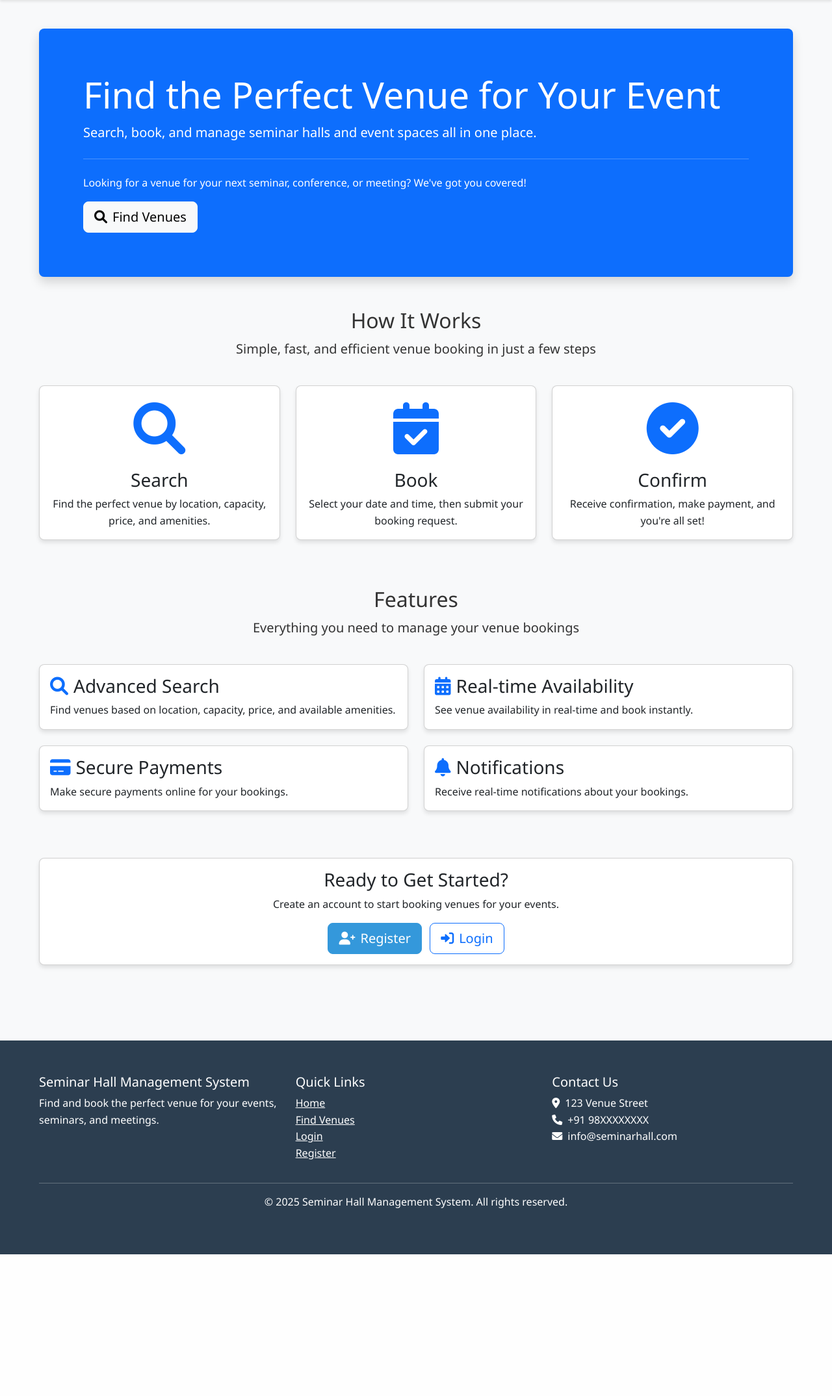
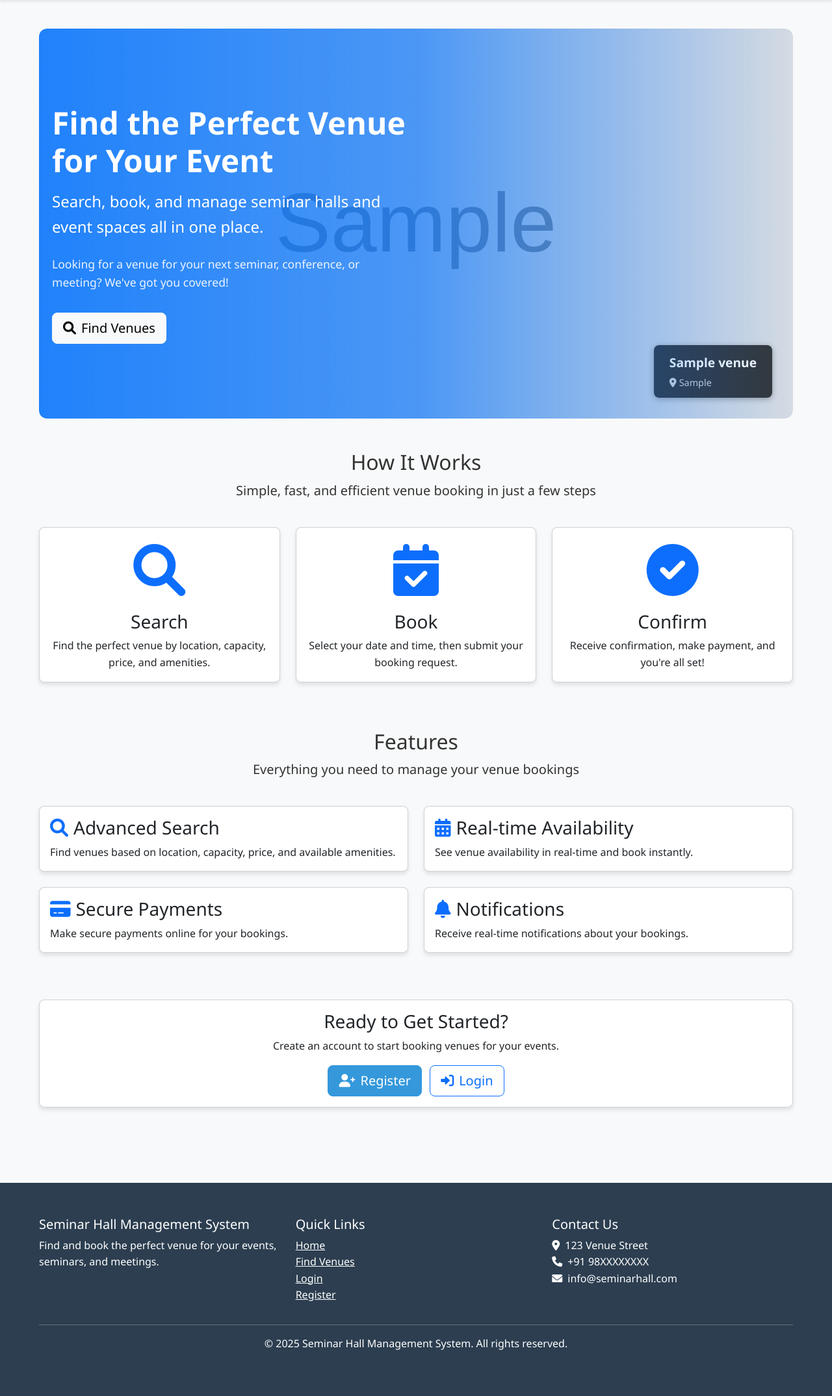
Before and after one commit to Karthik-Billava/sem_hall_mgt, a Django app: page / in a window 1280 px wide. Shown: the part 104-2252 px from the top of the page at 65% size. Before the commit the page ends 2034 px from the top, so only its background shows below. Run offline with Django 4.2, Linux system fonts and the light colour scheme; tables that the repository leaves empty hold one stand-in row (values such as "Sample post"); grey boxes marked "Sample" are stand-in pictures.

Commit message:
feat: add carousel component for enhanced UI

```diff
--- a/sem_hall_mgt/urls.py
+++ b/sem_hall_mgt/urls.py
@@ -5,17 +5,17 @@ from django.contrib import admin
 from django.urls import path, include
 from django.conf import settings
 from django.conf.urls.static import static
-from django.views.generic import TemplateView
+from . import views
 
 urlpatterns = [
     path('admin/', admin.site.urls),
-    # allauth URLs must come before accounts URLs
+
     path('accounts/', include('allauth.urls')),
     path('accounts/', include('accounts.urls')),
     path('venues/', include('venues.urls')),
     path('bookings/', include('bookings.urls')),
     path('notifications/', include('notifications_app.urls')),
-    path('', TemplateView.as_view(template_name='home.html'), name='home'),
+    path('', views.home_view, name='home'),
 ]
 
 if settings.DEBUG:
--- /dev/null
+++ b/sem_hall_mgt/views.py
@@ -0,0 +1,15 @@
+from django.shortcuts import render
+from venues.models import Venue
+
+def home_view(request):
+    """
+    Home page view that displays the latest venues
+    """
+    # Get 5 most recently added venues that are active
+    latest_venues = Venue.objects.filter(is_active=True).order_by('-created_at')[:5]
+
+    context = {
+        'latest_venues': latest_venues
+    }
+
+    return render(request, 'home.html', context)
--- /dev/null
+++ b/static/css/custom.css
@@ -0,0 +1,309 @@
+/* Dynamic Banner Styles */
+/* Carousel styles */
+.carousel-venue-image {
+    height: 350px;
+    object-fit: cover;
+    border-radius: 8px;
+}
+
+/* For when no image is available */
+.carousel-venue-image i {
+    color: #bbbbbb;
+}
+
+/* Caption styling */
+.carousel-caption {
+    background-color: rgba(0, 0, 0, 0.5);
+    border-radius: 0 0 8px 8px;
+    left: 0;
+    right: 0;
+    bottom: 0;
+    padding: 15px;
+    text-align: left;
+}
+
+.venue-slide-container {
+    position: relative;
+}
+
+.venue-info-badge {
+    position: absolute;
+    top: 15px;
+    right: 15px;
+    z-index: 10;
+}
+
+.venue-info-badge .badge {
+    font-size: 0.9rem;
+    padding: 8px 12px;
+    box-shadow: 0 2px 5px rgba(0,0,0,0.2);
+}
+
+/* Carousel controls */
+.carousel-control-prev,
+.carousel-control-next {
+    width: 5%;
+    background-color: rgba(0,0,0,0.3);
+    border-radius: 50%;
+    height: 40px;
+    width: 40px;
+    top: 50%;
+    transform: translateY(-50%);
+}
+
+.carousel-control-prev {
+    left: 10px;
+}
+
+.carousel-control-next {
+    right: 10px;
+}
+
+/* Carousel indicators */
+.carousel-indicators {
+    margin-bottom: 0.5rem;
+}
+
+.carousel-indicators [data-bs-target] {
+    background-color: #fff;
+    width: 12px;
+    height: 12px;
+    border-radius: 50%;
+    margin: 0 5px;
+    opacity: 0.6;
+}
+
+.carousel-indicators .active {
+    opacity: 1;
+}
+
+.new-venue-card {
+    transition: transform 0.3s ease;
+    border-radius: 10px;
+    overflow: hidden;
+}
+
+.new-venue-card:hover {
+    transform: translateY(-5px);
+    box-shadow: 0 10px 20px rgba(0,0,0,0.15);
+}
+
+/* Make carousel fade transition instead of slide */
+.carousel-fade .carousel-item {
+    opacity: 0;
+    transition-duration: .6s;
+    transition-property: opacity;
+}
+
+.carousel-fade .carousel-item.active {
+    opacity: 1;
+}
+
+/* Hero Section Styles */
+.hero-section {
+    position: relative;
+    width: 100%;
+    height: 600px;
+    overflow: hidden;
+    margin-bottom: 3rem;
+    border-radius: 12px;
+}
+
+/* Hero Slideshow */
+.hero-section .carousel,
+.hero-section .carousel-inner,
+.hero-section .carousel-item {
+    width: 100%;
+    height: 100%;
+    border-radius: 12px;
+    overflow: hidden;
+}
+
+.hero-slide-image {
+    width: 100%;
+    height: 100%;
+    object-fit: cover;
+    object-position: center;
+    transition: transform 0.5s ease;
+}
+
+.hero-slide-link {
+    display: block;
+    width: 100%;
+    height: 100%;
+    overflow: hidden;
+    border-radius: 12px;
+}
+
+.hero-slide-link:hover .hero-slide-image {
+    transform: scale(1.05);
+}
+
+.hero-slide-placeholder {
+    width: 100%;
+    height: 100%;
+    background-color: #2c3e50;
+    display: flex;
+    align-items: center;
+    justify-content: center;
+    color: #ffffff;
+    border-radius: 12px;
+}
+
+/* Content Overlay */
+.hero-content {
+    position: absolute;
+    top: 0;
+    left: 0;
+    width: 100%;
+    height: 100%;
+    z-index: 2;
+    background: linear-gradient(to right, rgba(0, 114, 255, 0.85) 0%, rgba(0, 114, 255, 0.65) 50%, rgba(0, 0, 0, 0) 100%);
+    display: flex;
+    align-items: center;
+    border-radius: 12px;
+}
+
+.hero-title {
+    font-size: 3rem;
+    font-weight: 700;
+    color: #ffffff;
+    margin-bottom: 1rem;
+    line-height: 1.2;
+}
+
+.hero-subtitle {
+    font-size: 1.5rem;
+    font-weight: 400;
+    color: #ffffff;
+    margin-bottom: 1.5rem;
+}
+
+.hero-text {
+    font-size: 1.1rem;
+    color: rgba(255, 255, 255, 0.9);
+    margin-bottom: 2rem;
+}
+
+/* Venue Info Tag */
+.venue-info-tag {
+    position: absolute;
+    bottom: 2rem;
+    right: 2rem;
+    background-color: rgba(0, 0, 0, 0.75);
+    color: white;
+    padding: 0.75rem 1.5rem;
+    border-radius: 8px;
+    z-index: 3;
+    display: flex;
+    flex-direction: column;
+    box-shadow: 0 2px 10px rgba(0, 0, 0, 0.3);
+    transition: transform 0.3s ease, background-color 0.3s ease;
+    cursor: pointer;
+    text-decoration: none;
+}
+
+.venue-info-tag:hover, .venue-info-tag:focus {
+    transform: translateY(-5px);
+    background-color: rgba(0, 0, 0, 0.9);
+    color: white;
+    text-decoration: none;
+}
+
+.venue-name {
+    font-size: 1.2rem;
+    font-weight: 600;
+    margin-bottom: 0.25rem;
+}
+
+.venue-location {
+    font-size: 0.9rem;
+    opacity: 0.8;
+}
+
+/* Navigation Controls */
+.hero-section .carousel-control-prev,
+.hero-section .carousel-control-next {
+    width: 50px;
+    height: 50px;
+    background: rgba(0, 0, 0, 0.6);
+    border-radius: 50%;
+    top: 50%;
+    transform: translateY(-50%);
+    opacity: 0.7;
+    transition: all 0.3s ease;
+    z-index: 10;
+    display: flex;
+    align-items: center;
+    justify-content: center;
+    cursor: pointer;
+    box-shadow: 0 2px 8px rgba(0, 0, 0, 0.3);
+}
+
+.hero-section .carousel-control-prev {
+    left: 20px;
+}
+
+.hero-section .carousel-control-next {
+    right: 20px;
+}
+
+.hero-section .carousel-control-prev:hover,
+.hero-section .carousel-control-next:hover {
+    background: rgba(0, 0, 0, 0.8);
+    opacity: 1;
+}
+
+.hero-section .carousel-control-prev-icon,
+.hero-section .carousel-control-next-icon {
+    width: 24px;
+    height: 24px;
+}
+
+/* Responsive adjustments */
+@media (max-width: 768px) {
+    .hero-section {
+        height: 500px;
+    }
+
+    .hero-title {
+        font-size: 2.5rem;
+    }
+
+    .hero-subtitle {
+        font-size: 1.25rem;
+    }
+
+    .venue-info-tag {
+        bottom: 1rem;
+        right: 1rem;
+        padding: 0.5rem 1rem;
+    }
+
+    .venue-name {
+        font-size: 1rem;
+    }
+}
+
+@media (max-width: 576px) {
+    .hero-section {
+        height: 400px;
+    }
+
+    .hero-content {
+        background: linear-gradient(to bottom, rgba(0, 114, 255, 0.85) 0%, rgba(0, 114, 255, 0.65) 70%, rgba(0, 0, 0, 0) 100%);
+    }
+
+    .hero-title {
+        font-size: 2rem;
+    }
+
+    .hero-subtitle {
+        font-size: 1.1rem;
+        margin-bottom: 1rem;
+    }
+
+    .hero-text {
+        display: none;
+    }
+}
--- a/templates/base.html
+++ b/templates/base.html
@@ -14,6 +14,7 @@
 
     <!-- Custom CSS -->
     <link rel="stylesheet" href="{% static 'css/main.css' %}">
+    <link rel="stylesheet" href="{% static 'css/custom.css' %}">
 
     <style>
         :root {
--- a/templates/home.html
+++ b/templates/home.html
@@ -3,23 +3,71 @@
 {% block title %}Home - Seminar Hall Management System{% endblock %}
 
 {% block content %}
-<div class="row mb-5">
-    <div class="col-md-12">
-        <div class="bg-primary text-white p-5 rounded-3 shadow">
-            <div class="container">
-                <h1 class="display-4">Find the Perfect Venue for Your Event</h1>
-                <p class="lead">Search, book, and manage seminar halls and event spaces all in one place.</p>
-                <hr class="my-4 bg-white">
-                <p>Looking for a venue for your next seminar, conference, or meeting? We've got you covered!</p>
-                <a class="btn btn-light btn-lg" href="{% url 'venue_list' %}" role="button">
-                    <i class="fas fa-search me-2"></i>Find Venues
-                </a>
+<!-- Hero Section with Background Slideshow -->
+<div class="hero-section">
+    <!-- Background Slideshow -->
+    <div id="heroSlideshow" class="carousel slide carousel-fade" data-bs-ride="carousel" data-bs-interval="5000">
+        <div class="carousel-inner">
+            {% if latest_venues %}
+                {% for venue in latest_venues %}
+                    <div class="carousel-item {% if forloop.first %}active{% endif %}">
+                        {% with venue.get_cover_image as cover_image %}
+                            {% if cover_image %}
+                                <a href="{% url 'venue_detail' venue_id=venue.id %}" class="hero-slide-link">
+                                    <img src="{{ cover_image.image.url }}" class="hero-slide-image" alt="{{ venue.name }}">
+                                </a>
+                            {% else %}
+                                <div class="hero-slide-placeholder">
+                                    <i class="fas fa-building fa-4x"></i>
+                                </div>
+                            {% endif %}
+                        {% endwith %}
+                        <a href="{% url 'venue_detail' venue_id=venue.id %}" class="venue-info-tag">
+                            <span class="venue-name">{{ venue.name }}</span>
+                            <span class="venue-location"><i class="fas fa-map-marker-alt me-1"></i>{{ venue.city }}</span>
+                        </a>
+                    </div>
+                {% endfor %}
+            {% else %}
+                <div class="carousel-item active">
+                    <div class="hero-slide-placeholder">
+                        <i class="fas fa-building fa-4x"></i>
+                    </div>
+                </div>
+            {% endif %}
+        </div>
+
+        <!-- Navigation Arrows -->
+        {% if latest_venues|length > 1 %}
+            <button class="carousel-control-prev" type="button" data-bs-target="#heroSlideshow" data-bs-slide="prev">
+                <span class="carousel-control-prev-icon" aria-hidden="true"></span>
+                <span class="visually-hidden">Previous</span>
+            </button>
+            <button class="carousel-control-next" type="button" data-bs-target="#heroSlideshow" data-bs-slide="next">
+                <span class="carousel-control-next-icon" aria-hidden="true"></span>
+                <span class="visually-hidden">Next</span>
+            </button>
+        {% endif %}
+    </div>
+
+    <!-- Content Overlay -->
+    <div class="hero-content">
+        <div class="container">
+            <div class="row">
+                <div class="col-md-8 col-lg-6">
+                    <h1 class="hero-title">Find the Perfect Venue for Your Event</h1>
+                    <p class="hero-subtitle">Search, book, and manage seminar halls and event spaces all in one place.</p>
+                    <p class="hero-text">Looking for a venue for your next seminar, conference, or meeting? We've got you covered!</p>
+                    <a class="btn btn-light btn-lg" href="{% url 'venue_list' %}">
+                        <i class="fas fa-search me-2"></i>Find Venues
+                    </a>
+                </div>
             </div>
         </div>
     </div>
 </div>
 
-<div class="row mb-5">
+<div class="row mt-5 mb-5">
     <div class="col-md-12 text-center mb-4">
         <h2>How It Works</h2>
         <p class="lead">Simple, fast, and efficient venue booking in just a few steps</p>
@@ -174,3 +222,28 @@
 </div>
 {% endif %}
 {% endblock %}
+
+{% block extra_js %}
+<script>
+  document.addEventListener('DOMContentLoaded', function() {
+    // Initialize the carousel manually
+    var heroCarousel = new bootstrap.Carousel(document.getElementById('heroSlideshow'), {
+      interval: 5000,
+      ride: 'carousel',
+      wrap: true
+    });
+
+    // Fix navigation arrows
+    document.querySelectorAll('.carousel-control-prev, .carousel-control-next').forEach(function(control) {
+      control.addEventListener('click', function(e) {
+        e.preventDefault();
+        if (this.classList.contains('carousel-control-prev')) {
+          heroCarousel.prev();
+        } else {
+          heroCarousel.next();
+        }
+      });
+    });
+  });
+</script>
+{% endblock %}
```
